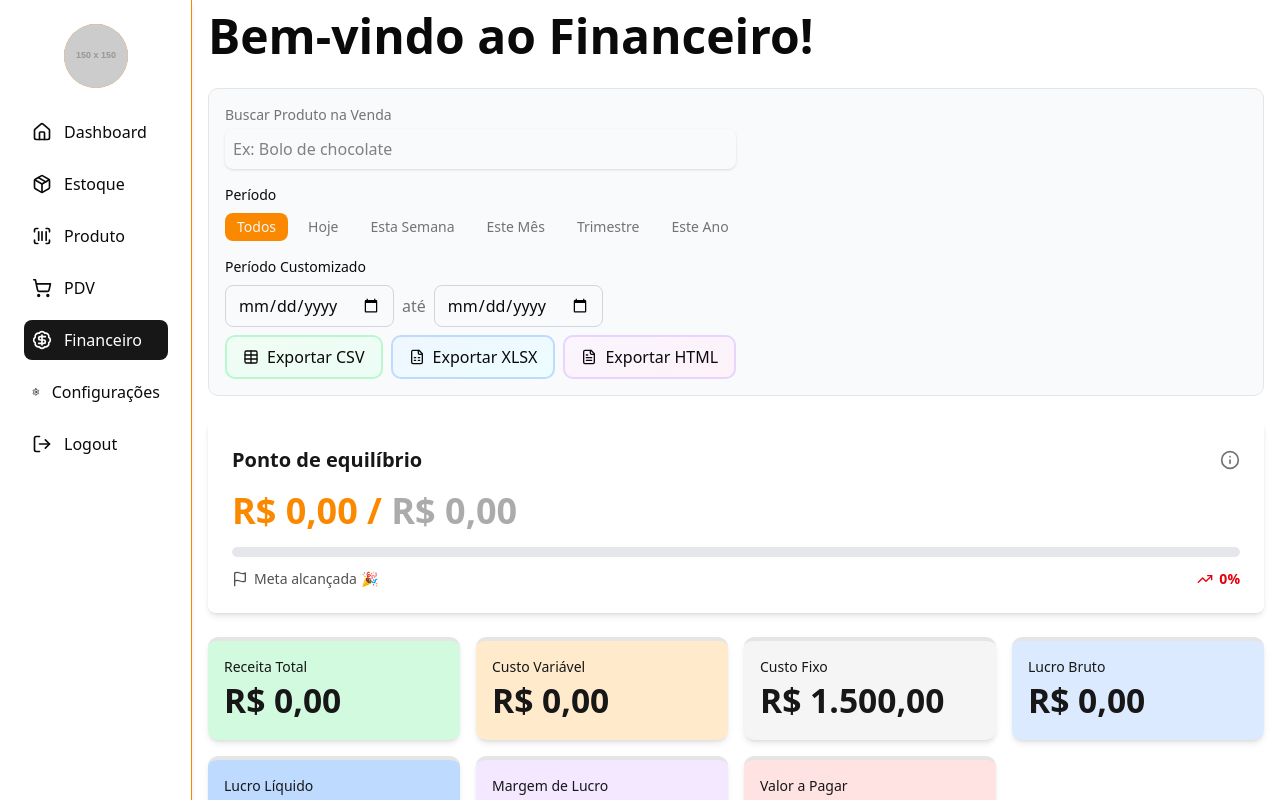
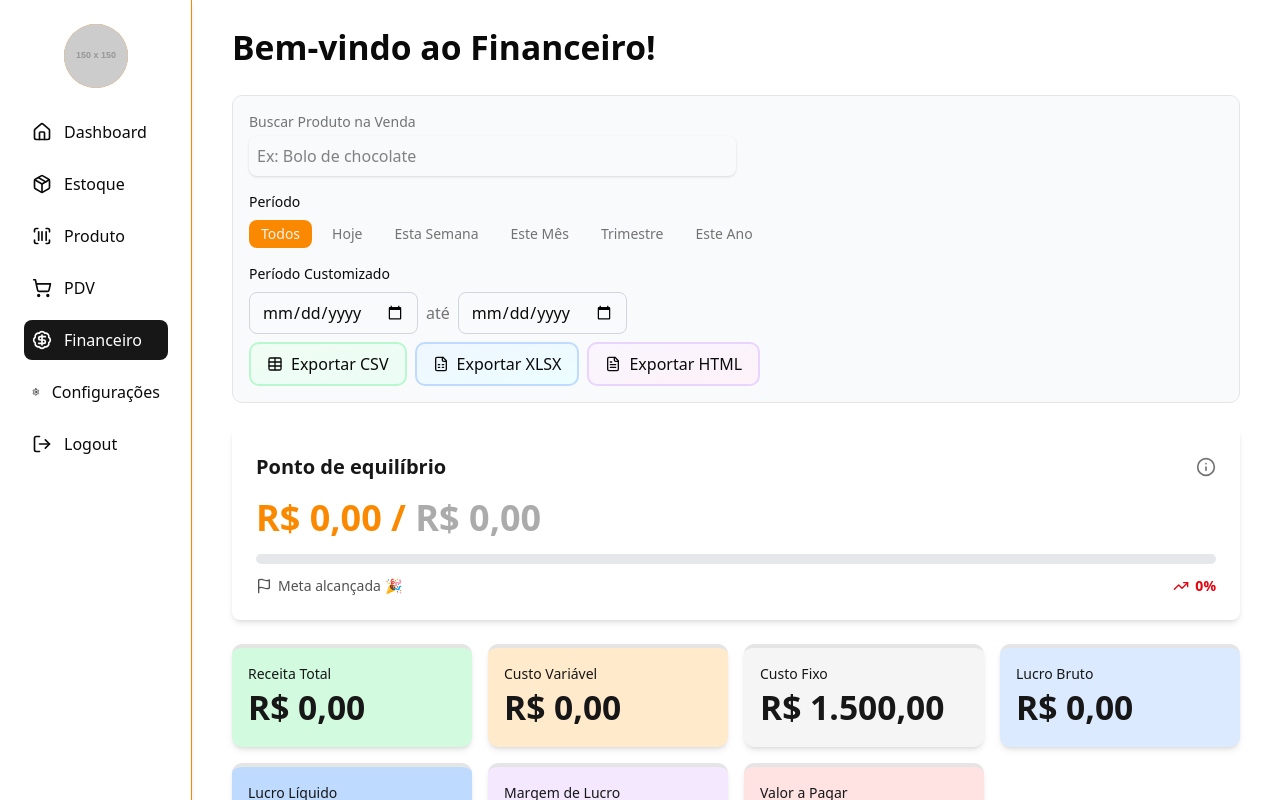
Before and after one commit to GabrielNBS/dashboard, a Next.js app: page /finance in a window 1280 px wide. Built offline with nearby package versions, Linux system fonts and the light colour scheme.

Commit message:
feat: Update the Dashboard page to improve layout and formatting, as well as refactor the cost component to use currency formatting

```diff
--- a/src/app/finance/page.tsx
+++ b/src/app/finance/page.tsx
@@ -2,8 +2,8 @@ import FinanceTemplate from '@/components/dashboard/finance/Finance';
 
 export default function DashboardPage() {
   return (
-    <div className="flex flex-col gap-4">
-      <h1 className="text-hero font-bold">Bem-vindo ao Financeiro!</h1>
+    <div className="flex flex-col gap-6 p-6">
+      <h2 className="text-xl font-bold">Bem-vindo ao Financeiro!</h2>
       <FinanceTemplate />
     </div>
   );
--- a/src/components/dashboard/finance/cards/CardWrapper.tsx
+++ b/src/components/dashboard/finance/cards/CardWrapper.tsx
@@ -41,7 +41,7 @@ export default function CardWrapper({
 
   return (
     <div
-      className={`w-full rounded-lg p-4 shadow-md transition-all duration-300 ease-in-out ${bgColor} ${textColor} hover:border-primary hover:${bgColor} flex border-t-4 ${
+      className={`w-full cursor-pointer rounded-lg p-4 shadow-md transition-all duration-300 ease-in-out ${bgColor} ${textColor} hover:border-primary hover:${bgColor} flex border-t-4 ${
         layout === 'horizontal' ? 'flex-row items-center gap-4' : 'flex-col'
       }`}
     >
--- a/src/components/dashboard/product/CostPreviews.tsx
+++ b/src/components/dashboard/product/CostPreviews.tsx
@@ -1,3 +1,5 @@
+import { formatCurrency } from '@/utils/formatting/formatCurrency';
+
 interface CostPreviewsProps {
   unitCost: number;
   suggestedPrice: number;
@@ -17,7 +19,7 @@ export default function CostPreviews({
         <span className="mb-1 block text-sm font-semibold">
           {mode === 'individual' ? 'Custo total:' : 'Custo por unidade:'}
         </span>
-        <span className="text-on-red text-xl font-bold">R$ {unitCost.toFixed(2)}</span>
+        <span className="text-on-red text-xl font-bold">{formatCurrency(unitCost)}</span>
       </div>
 
       <div className="bg-muted flex flex-col rounded-lg p-3">
@@ -25,7 +27,7 @@ export default function CostPreviews({
           {mode === 'individual' ? 'Preço Sugerido:' : 'Preço Sugerido por unidade:'}
         </span>
         <span className="text-muted-foreground text-xl font-bold">
-          R$ {suggestedPrice.toFixed(2)}
+          {formatCurrency(suggestedPrice)}
         </span>
       </div>
 
```
Also changed, not shown: src/components/dashboard/finance/Finance.tsx (+0 -9 lines).
